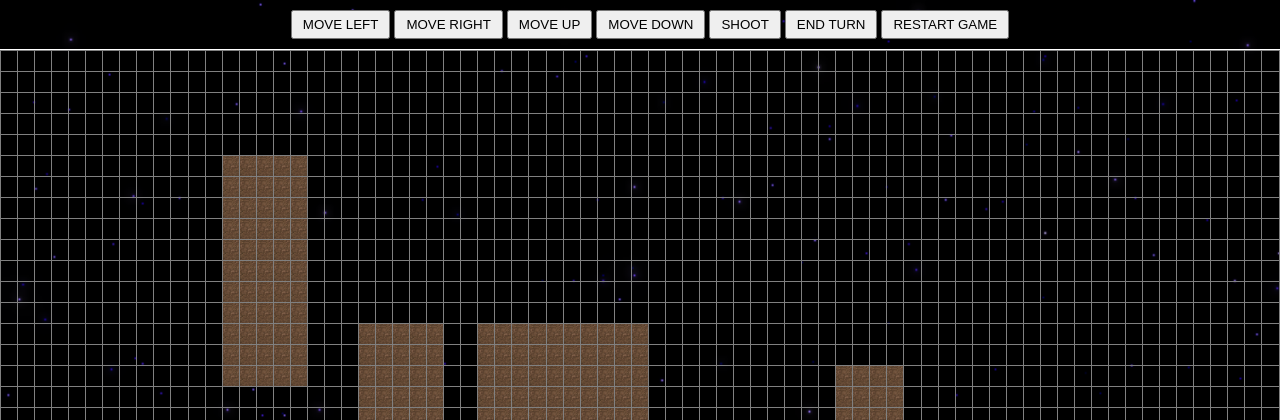
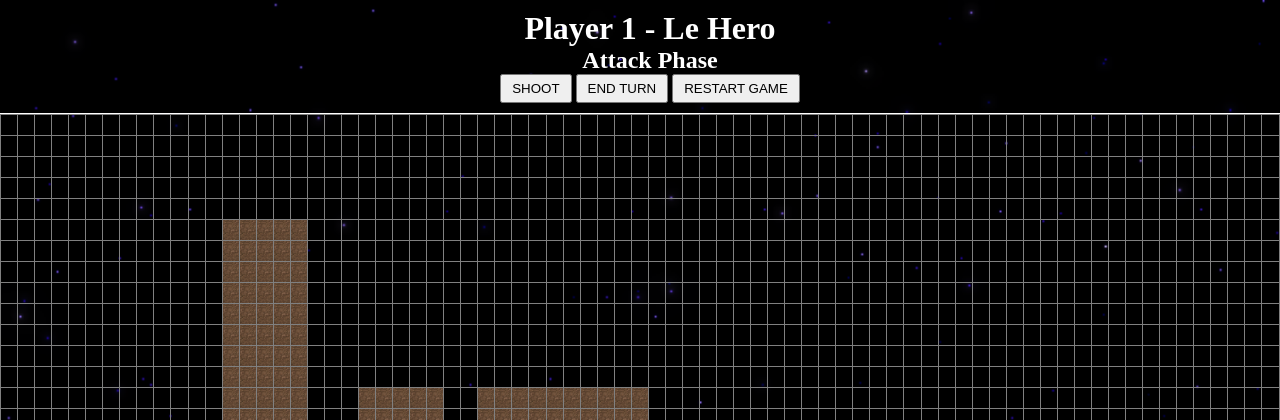
Before and after one commit to ArthurCauchy/d08, a PHP site: the page made by index.php in a window 1280 px wide. Shown: the top 420 px of the page. Run offline with PHP 8.4, Linux system fonts and the light colour scheme.

Commit message:
set up phases

```diff
--- a/index.php
+++ b/index.php
@@ -15,28 +15,32 @@ if (!isset($_SESSION['data']))
 else
     $data = unserialize($_SESSION['data']);
 
-if (isset($_GET["move"]))
-    $data['map']->moveEntity($data['turn']->getUnits()[0],  $_GET["move"]);
-
 if (isset($_GET["destroy"])) {
     session_destroy();
     header('Location: index.php');
     exit;
 }
-if (isset($_GET["shoot"])) {
-    $data['map']->shoot($data['turn']->getUnits()[0]);
+
+if (isset($_GET["move"]))
+    $data['map']->moveEntity($data['turn']['player']->getUnits()[0],  $_GET["move"]);
+
+else if (isset($_GET["shoot"])) {
+    $data['map']->shoot($data['turn']['player']->getUnits()[0]);
 }
 
-if (isset($_GET["unshoot"])) {
+else if (isset($_GET["unshoot"])) {
     $data['map']->unshoot();
 }
 
-if (isset($_GET["endTurn"])) {
-	if ($data['turn'] == $data['player1'])
-		$data['turn'] = $data['player2'];
+else if (isset($_GET["endTurn"])) {
+	if ($data['turn']['player'] == $data['player1'])
+		$data['turn'] = ['player' => $data['player2'], 'phase' => 'movement'];
 	else
-		$data['turn'] = $data['player1'];
+		$data['turn'] = ['player' => $data['player1'], 'phase' => 'movement'];
 }
+
+else if (isset($_GET["endPhase"]) && $data['turn']['phase'] === 'movement')
+	$data['turn']['phase'] = 'attack';
 
 $_SESSION['data'] = serialize($data);
 
@@ -49,12 +53,21 @@ $_SESSION['data'] = serialize($data);
 </head>
 <body>
 <header>
-    <a href="index.php?move=left"><button>MOVE LEFT</button></a>
-    <a href="index.php?move=right"><button>MOVE RIGHT</button></a>
-    <a href="index.php?move=up"><button>MOVE UP</button></a>
-    <a href="index.php?move=down"><button>MOVE DOWN</button></a>
-	<a href="index.php?shoot=yes"><button>SHOOT</button></a>
-    <a href="index.php?endTurn=yes"><button>END TURN</button></a>
+	<h1><?php echo $data['turn']['player']->getName(); ?></h1>
+	<h2><?php echo ucfirst($data['turn']['phase']); ?> Phase</h2>
+	<?php
+		if ($data['turn']['phase'] === "movement") {
+			echo "<a href=\"index.php?move=left\"><button>MOVE LEFT</button></a>\n";
+			echo "<a href=\"index.php?move=right\"><button>MOVE RIGHT</button></a>\n";
+			echo "<a href=\"index.php?move=up\"><button>MOVE UP</button></a>\n";
+			echo "<a href=\"index.php?move=down\"><button>MOVE DOWN</button></a>\n";
+			echo "<a href=\"index.php?endPhase=yes\"><button>END PHASE</button></a>\n";
+		}
+		else {
+			echo "<a href=\"index.php?shoot=yes\"><button>SHOOT</button></a>\n";
+			echo "<a href=\"index.php?endTurn=yes\"><button>END TURN</button></a>\n";
+		}
+	?>
 	<a href="index.php?destroy=yes"><button>RESTART GAME</button></a>
 </header>
 <section>
--- a/init.php
+++ b/init.php
@@ -4,8 +4,8 @@ function init() {
     global $data;
     //Init session
     $data['map'] = new Map(array ('x' => 75, 'y' => 50));
-    $data['player1'] = new Player(['name'=>'Le Hero']);
-    $data['player2'] = new Player(['name'=>'Le Mechant']);
+    $data['player1'] = new Player(['name'=>'Player 1 - Le Hero']);
+    $data['player2'] = new Player(['name'=>'Player 2 - Le Mechant']);
 
     // Load basic sprite
     $sprite_blue = new Sprite(["img/ships/blue/00.png", "img/ships/blue/10.png", "img/ships/blue/20.png", "img/ships/blue/30.png", "img/ships/blue/40.png", "img/ships/blue/50.png",
@@ -42,5 +42,5 @@ function init() {
     $data['player2']->addUnit($ship2);
 
 	//Set Current Turn
-	$data['turn'] = $data['player1'];
+	$data['turn'] = ['player' => $data['player1'], 'phase' => 'movement'];
 }
--- a/main.css
+++ b/main.css
@@ -13,6 +13,14 @@ header {
 	text-align: center;
 	border-bottom: 1px solid white;
 	padding: 10px;
+}
+
+header h1 {
+	color: white;
+}
+
+header h2 {
+	color: white;
 }
 
 header button {
```
